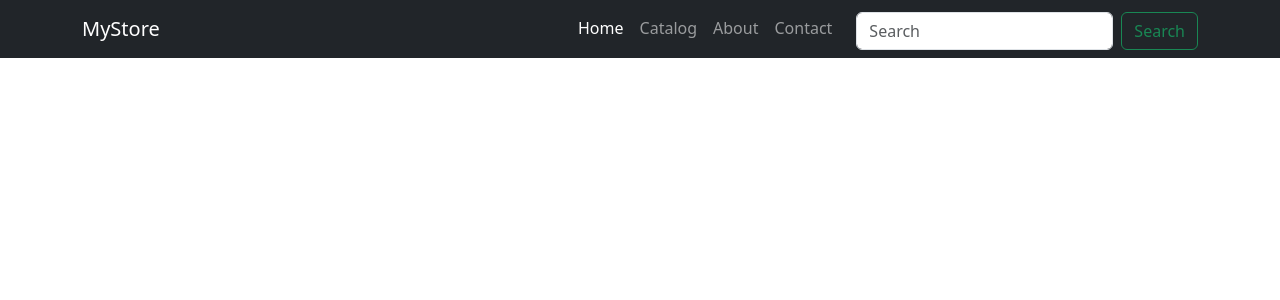
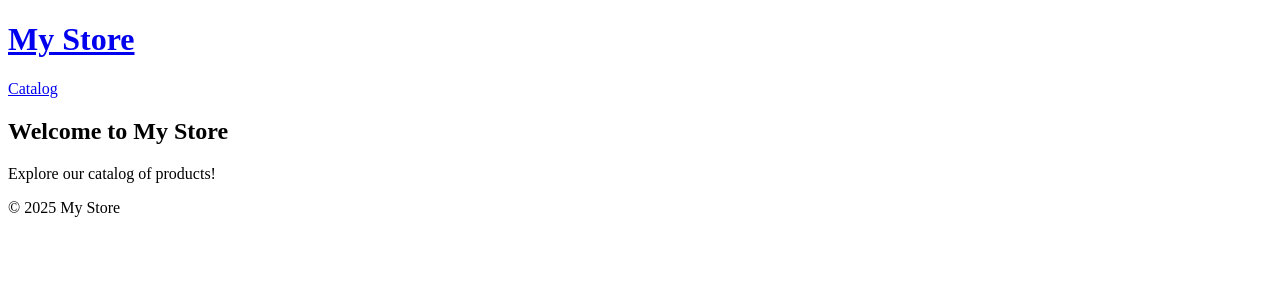
Before and after one commit to NikitaDid/ecommerce-store, a Django app: page / in a window 1280 px wide. Shown: the top 300 px of the page. Run offline with Django 4.2, Linux system fonts and the light colour scheme.

Commit message:
Main and catalog views and templates

```diff
--- a/apps/catalog/urls.py
+++ b/apps/catalog/urls.py
@@ -1,7 +1,11 @@
 from django.urls import path
 
 from apps.catalog import views
+from apps.catalog.views import CategoryIndexView, ProductsByCategoryView
+
+app_name = 'catalog'
 
 urlpatterns = [
-    path('<slug:slug>/', views.CategoryIndexView.as_view(), name='Catalog')
+    path('', CategoryIndexView.as_view(), name='category_list'),
+    path('category/<slug:slug>/', ProductsByCategoryView.as_view(), name='category_detail')
 ]
--- a/apps/main/urls.py
+++ b/apps/main/urls.py
@@ -1,6 +1,13 @@
+from xml.etree.ElementInclude import include
+
 from django.urls import path
-from .views import home
+from django.urls import path
+from apps.main import views as main_views
+from apps.catalog import views as catalog_views
 
 urlpatterns = [
-    path('', home, name='home')
+    path('', main_views.Home.as_view(), name='home'),
+    path('catalog/', catalog_views.CategoryIndexView.as_view(), name='catalog:index'),
+    path('catalog/<slug:slug>/', catalog_views.ProductDetailView.as_view(), name='catalog:product'),
+
 ]
--- a/apps/main/views.py
+++ b/apps/main/views.py
@@ -1,4 +1,7 @@
 from django.shortcuts import render
+from django.views.generic import TemplateView
 
-def home(request):
-    return render(request, 'main/home.html')
+
+class Home(TemplateView):
+    # return render(request, 'main/home.html')
+    template_name = 'main/home.html'
--- a/template/base.html
+++ b/template/base.html
@@ -1,13 +1,15 @@
-
 <!DOCTYPE html>
 <html lang="en">
 <head>
     <meta charset="UTF-8">
-  <title>{% block title %}Catalog{% endblock %}</title>
+    <title>{% block title %}My Store{% endblock %}</title>
 </head>
 <body>
     <header>
-    <h1><a href="{% url 'index' %}">My Store</a></h1>
+        <h1><a href="{% url 'home' %}">My Store</a></h1>
+        <nav>
+            <a href="{% url 'catalog:category_list' %}">Catalog</a>
+        </nav>
     </header>
 
     <main>
@@ -18,4 +20,3 @@
         <p>© 2025 My Store</p>
     </footer>
 </body>
-</html>
--- a/template/main/home.html
+++ b/template/main/home.html
@@ -1,45 +1,53 @@
-<!DOCTYPE html>
-<html lang="en">
-<head>
+{% extends "base.html" %}
 
-    <meta charset="UTF-8">
-    <meta name="viewport" content="width=device-width, initial-scale=1.0">
-    <title>My Online Store</title>
-    <link rel="stylesheet" href="https://cdn.jsdelivr.net/npm/bootstrap@5.3.8/dist/css/bootstrap.min.css">
+{% block title %}Home{% endblock %}
 
-</head>
-<body>
+{% block content %}
+<h2>Welcome to My Store</h2>
+<p>Explore our catalog of products!</p>
+{% endblock %}
+<!--<!DOCTYPE html>-->
+<!--<html lang="en">-->
+<!--<head>-->
 
-<nav class="navbar navbar-expand-lg navbar-dark bg-dark">
-    <div class="container">
-        <a class="navbar-brand" href="#">MyStore</a>
-        <button class="navbar-toggler" type="button" data-bs-toggle="offcanvas" data-bs-target="#offcanvasNavbar"
-                aria-controls="offcanvasNavbar">
-            <span class="navbar-toggler-icon"></span>
-        </button>
+<!--    <meta charset="UTF-8">-->
+<!--    <meta name="viewport" content="width=device-width, initial-scale=1.0">-->
+<!--    <title>My Online Store</title>-->
+<!--    <link rel="stylesheet" href="https://cdn.jsdelivr.net/npm/bootstrap@5.3.8/dist/css/bootstrap.min.css">-->
 
-        <div class="offcanvas offcanvas-end text-bg-dark" tabindex="-1" id="offcanvasNavbar">
-<!--            <div class="offcanvas-header">-->
-<!--                <h5 class="offcanvas-title" id="offcanvasNavbarLabel">Menu</h5>-->
-<!--                <button type="button" class="btn-close btn-close-white" data-bs-dismiss="offcanvas"></button>-->
+<!--</head>-->
+<!--<body>-->
+
+<!--<nav class="navbar navbar-expand-lg navbar-dark bg-dark">-->
+<!--    <div class="container">-->
+<!--        <a class="navbar-brand" href="#">MyStore</a>-->
+<!--        <button class="navbar-toggler" type="button" data-bs-toggle="offcanvas" data-bs-target="#offcanvasNavbar"-->
+<!--                aria-controls="offcanvasNavbar">-->
+<!--            <span class="navbar-toggler-icon"></span>-->
+<!--        </button>-->
+
+<!--        <div class="offcanvas offcanvas-end text-bg-dark" tabindex="-1" id="offcanvasNavbar">-->
+<!--&lt;!&ndash;            <div class="offcanvas-header">&ndash;&gt;-->
+<!--&lt;!&ndash;                <h5 class="offcanvas-title" id="offcanvasNavbarLabel">Menu</h5>&ndash;&gt;-->
+<!--&lt;!&ndash;                <button type="button" class="btn-close btn-close-white" data-bs-dismiss="offcanvas"></button>&ndash;&gt;-->
+<!--&lt;!&ndash;            </div>&ndash;&gt;-->
+<!--            <div class="offcanvas-body">-->
+<!--                <ul class="navbar-nav justify-content-end flex-grow-1 pe-3">-->
+<!--                    <li class="nav-item"><a class="nav-link active" href="#">Home</a></li>-->
+<!--                    <li class="nav-item"> <a class="nav-link" href="{% url 'Catalog' %}">Catalog</a> </li>-->
+<!--                    <li class="nav-item"><a class="nav-link" href="#">About</a></li>-->
+<!--                    <li class="nav-item"><a class="nav-link" href="#">Contact</a></li>-->
+<!--                </ul>-->
+<!--                <form class="d-flex mt-1" role="search">-->
+<!--                    <input class="form-control me-2" type="search" placeholder="Search" aria-label="Search"/>-->
+<!--                    <button class="btn btn-outline-success" type="submit">Search</button>-->
+<!--                </form>-->
 <!--            </div>-->
-            <div class="offcanvas-body">
-                <ul class="navbar-nav justify-content-end flex-grow-1 pe-3">
-                    <li class="nav-item"><a class="nav-link active" href="#">Home</a></li>
-                    <li class="nav-item"> <a class="nav-link" href="{% url 'Catalog' %}">Catalog</a> </li>
-                    <li class="nav-item"><a class="nav-link" href="#">About</a></li>
-                    <li class="nav-item"><a class="nav-link" href="#">Contact</a></li>
-                </ul>
-                <form class="d-flex mt-1" role="search">
-                    <input class="form-control me-2" type="search" placeholder="Search" aria-label="Search"/>
-                    <button class="btn btn-outline-success" type="submit">Search</button>
-                </form>
-            </div>
-        </div>
-    </div>
-</nav>
+<!--        </div>-->
+<!--    </div>-->
+<!--</nav>-->
 
-<script src="https://cdn.jsdelivr.net/npm/bootstrap@5.3.2/dist/js/bootstrap.bundle.min.js"></script>
+<!--<script src="https://cdn.jsdelivr.net/npm/bootstrap@5.3.2/dist/js/bootstrap.bundle.min.js"></script>-->
 
-</body>
-</html>
+<!--</body>-->
+<!--</html>-->
```
Also changed, not shown: apps/catalog/views.py (+22 -6 lines), template/catalog/category_list.html (added, +20 -0 lines), template/catalog/index.html (deleted, +0 -10 lines), template/catalog/product.html (+30 -21 lines), template/catalog/products_list.html (added, +26 -0 lines). Lines whose indentation alone changed are shown as unchanged.
